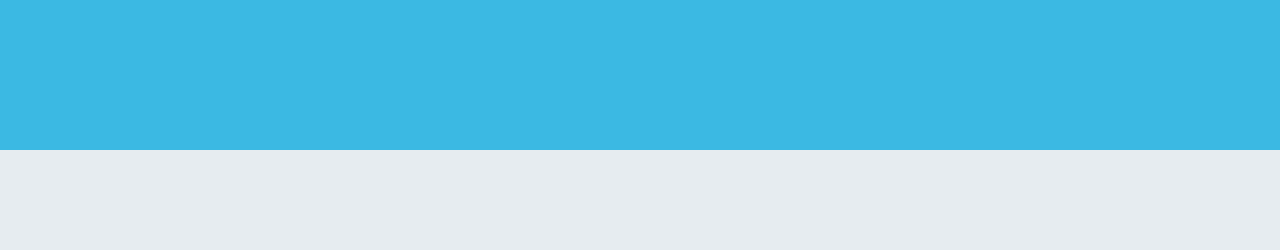
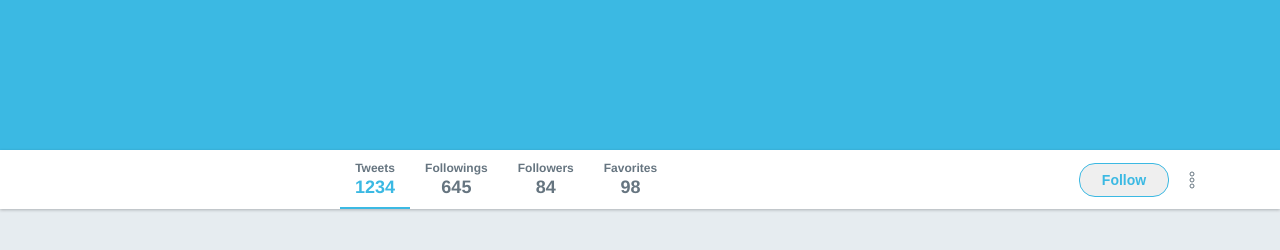
Before and after one commit to rafaamado/frontend-twitter-clone, a plain HTML site: page index.html in a window 1280 px wide. Shown: the part 276-526 px from the top of the page. Drawn offline with Linux system fonts and the light colour scheme.

Commit message:
Added Superior Bar

```diff
--- a/index.html
+++ b/index.html
@@ -26,5 +26,32 @@
         <div class="banner">
             <h1>Twitter do Amado</h1>
         </div>
+        <div class="bar">
+           <div class="content">
+                <ul>
+                    <li class="active">
+                        <span>Tweets</span>
+                        <strong>1234</strong>
+                    </li>
+                    <li>
+                        <span>Followings</span>
+                        <strong>645</strong>
+                    </li>
+                    <li>
+                        <span>Followers</span>
+                        <strong>84</strong>
+                    </li>
+                    <li>
+                        <span>Favorites</span>
+                        <strong>98</strong>
+                    </li>
+                </ul>
+
+                <div class="actions">
+                    <button>Follow</button>
+                    <img src="images/more.svg" alt="More">
+                </div>
+           </div>
+        </div>
     </body>
 </htm>
--- a/styles.css
+++ b/styles.css
@@ -107,3 +107,80 @@ div.banner {
     align-items: center;
     color: #FFF;
 }
+
+div.bar {
+    height: 59px;
+    background: #FFF;
+    box-shadow: 0 1px 3px rgba(0, 0, 0, 0.25);
+}
+
+div.bar .content {
+    display: flex;
+    justify-content: space-between;
+    align-items: center;
+    padding-left: 285px;
+    height: 100%;
+}
+
+div.bar .content ul {
+    display: flex;
+    list-style: none;
+    height: 100%;
+}
+
+div.bar .content ul li {
+    display: flex;
+    flex-direction: column;
+    justify-content: center;
+    align-items: center;
+    padding: 0 15px;
+    position: relative;
+}
+
+div.bar .content ul li.active::after {
+    content: '';
+    width: 100%;
+    height: 2px;
+    position:absolute;
+    bottom: 0;
+    left:0;
+    background: #3bb9e3;
+}
+
+div.bar .content ul li span {
+    color: #667580;
+    font-size: 12px;
+    font-weight: bold;
+}
+
+div.bar .content ul li strong {
+    color: #667580;
+    font-size: 18px;
+    font-weight: bold;
+    margin-top: 2px;
+}
+
+div.bar .content ul li.active strong {
+    color: #3bb9e3;
+}
+
+div.bar .content .actions {
+    display: flex;
+}
+
+
+div.bar .content .actions button {
+    height: 34px;
+
+    display: flex;
+    align-items: center;
+    justify-content: center;
+
+    width: 90px;
+    font-weight: bold;
+    font-size: 14px;
+    color: #3bb9e3;
+    border: 1px solid #3bb9e3;
+    border-radius: 16px;
+    margin-right: 20px;
+}
```
